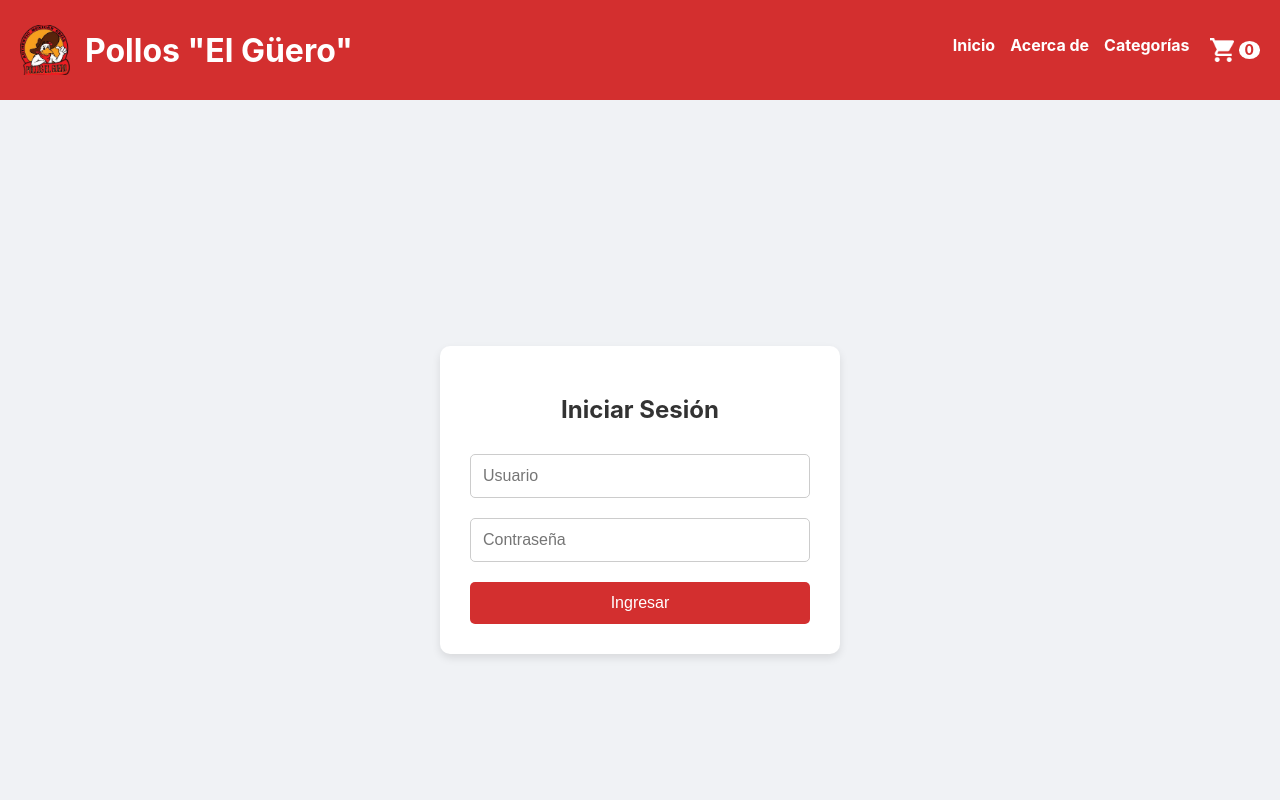
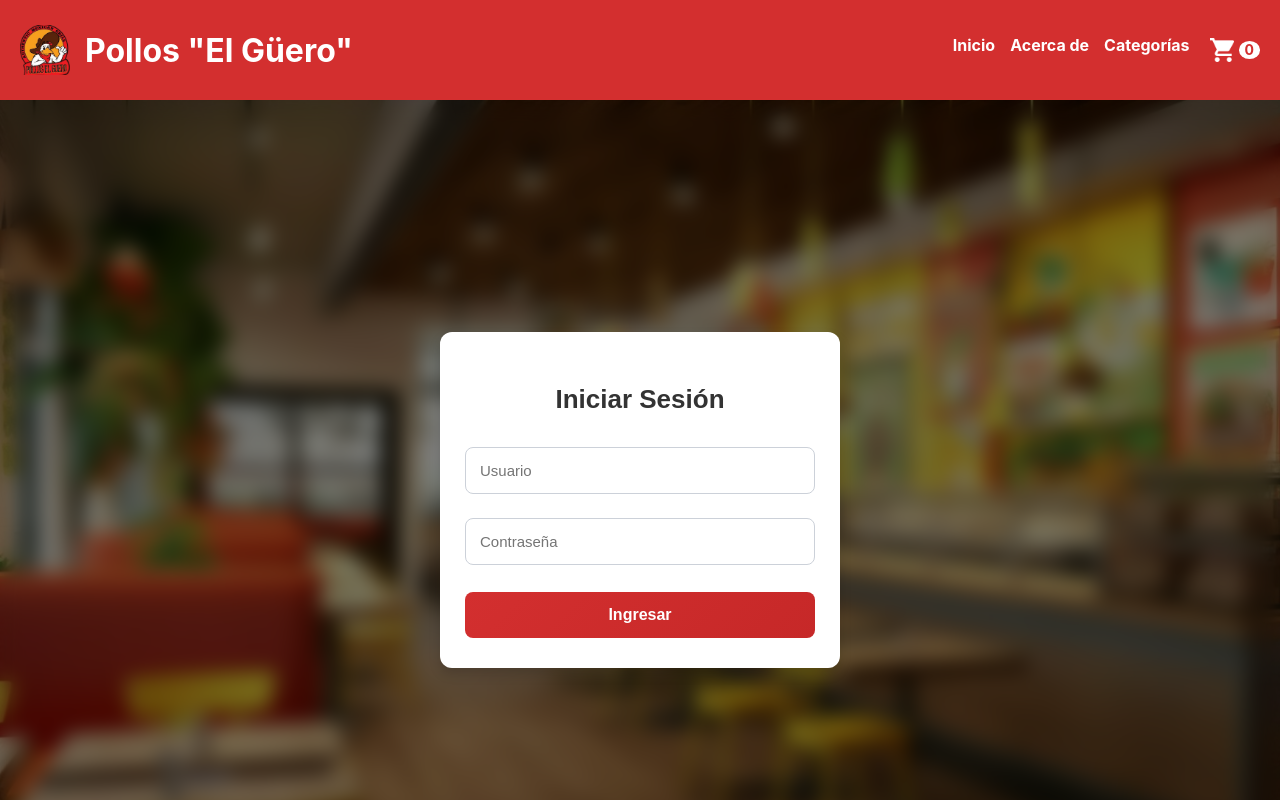
Before and after one commit to Kurisari/final_project_dweb, a React (Create React App) app: page /login in a window 1280 px wide. Shown: the top 800 px of the page. Built offline with nearby package versions, Linux system fonts and the light colour scheme.

Commit message:
login arreglo css

```diff
--- a/src/components/Login.css
+++ b/src/components/Login.css
@@ -1,72 +1,90 @@
-/* Estilos generales del contenedor */
 .login-container {
+    position: relative;
     display: flex;
     justify-content: center;
     align-items: center;
     height: 100vh;
-    background-color: #f0f2f5;
+    background: url(../assets/img/inside_pollos.jpg);
+    background-size: cover;
+    background-position: center;
+    padding: 20px;
+    overflow: hidden;
 }
 
-/* Estilos del formulario */
-form {
-    background-color: #fff;
-    padding: 30px;
-    border-radius: 10px;
-    box-shadow: 0 4px 8px rgba(0, 0, 0, 0.1);
+.login-container::before {
+    content: "";
+    position: absolute;
+    top: 0;
+    left: 0;
+    right: 0;
+    bottom: 0;
+    background: rgba(0, 0, 0, 0.5);
+    backdrop-filter: blur(10px);
+    z-index: 1;
+}
+
+.login-form {
+    position: relative;
+    z-index: 2;
+    background-color: #ffffff;
+    padding: 30px 25px;
+    border-radius: 12px;
+    box-shadow: 0 6px 12px rgba(0, 0, 0, 0.15);
     text-align: center;
     width: 100%;
     max-width: 400px;
+    font-family: Arial, sans-serif;
 }
 
 /* Estilos del título */
-form h2 {
+.login-form h2 {
     margin-bottom: 20px;
     color: #333;
-    font-size: 24px;
+    font-size: 26px;
+    font-weight: bold;
 }
 
 /* Estilos de los inputs */
-input[type="text"],
-input[type="password"] {
+.login-input {
     width: 100%;
-    padding: 12px;
-    margin: 10px 0;
-    border: 1px solid #ccc;
-    border-radius: 5px;
-    box-sizing: border-box;
-    font-size: 16px;
+    padding: 14px;
+    margin: 12px 0;
+    border: 1px solid #ccd1d9;
+    border-radius: 8px;
+    font-size: 15px;
+    transition: border-color 0.3s, box-shadow 0.3s;
 }
 
 /* Estilo de enfoque en inputs */
-input[type="text"]:focus,
-input[type="password"]:focus {
+.login-input:focus {
     border-color: #d32f2f;
     outline: none;
-    box-shadow: 0 0 5px rgba(255, 47, 0, 0.5);
+    box-shadow: 0 0 8px rgba(211, 47, 47, 0.3);
 }
 
 /* Estilos del botón */
-button {
+.login-button {
     width: 100%;
-    padding: 12px;
-    background-color: #d32f2f;
+    padding: 14px;
+    background: linear-gradient(135deg, #d32f2f, #c62828);
     color: white;
     border: none;
-    border-radius: 5px;
+    border-radius: 8px;
     font-size: 16px;
+    font-weight: bold;
     cursor: pointer;
-    margin-top: 10px;
-    transition: background-color 0.3s ease;
+    margin-top: 15px;
+    transition: background-color 0.3s ease, transform 0.2s;
 }
 
 /* Efecto hover en botón */
-button:hover {
-    background-color: #b30000;
+.login-button:hover {
+    background-color: #b71c1c;
+    transform: translateY(-2px);
 }
 
-/* Estilos de alerta (opcional) */
-.alert {
-    color: red;
-    font-size: 14px;
-    margin-top: 10px;
+/* Efecto activo en botón */
+.login-button:active {
+    background-color: #a00000;
+    transform: translateY(0);
 }
--- a/src/components/Login.js
+++ b/src/components/Login.js
@@ -1,6 +1,6 @@
 import React, { useState } from 'react';
 import { useNavigate } from 'react-router-dom';
-import './Login.css';
+import styles from './Login.css';
 
 const Login = ({ setAuth }) => {
     const [username, setUsername] = useState('');
@@ -19,21 +19,21 @@ const Login = ({ setAuth }) => {
 
     return (
         <div className="login-container">
-            <form onSubmit={handleSubmit}>
+            <form className="login-form" onSubmit={handleSubmit}>
                 <h2>Iniciar Sesión</h2>
-                <input
+                <input className="login-input"
                     type="text"
                     placeholder="Usuario"
                     value={username}
                     onChange={(e) => setUsername(e.target.value)}
                 />
-                <input
+                <input className="login-input"
                     type="password"
                     placeholder="Contraseña"
                     value={password}
                     onChange={(e) => setPassword(e.target.value)}
                 />
-                <button type="submit">Ingresar</button>
+                <button className="login-button" type="submit">Ingresar</button>
             </form>
         </div>
     );
```
